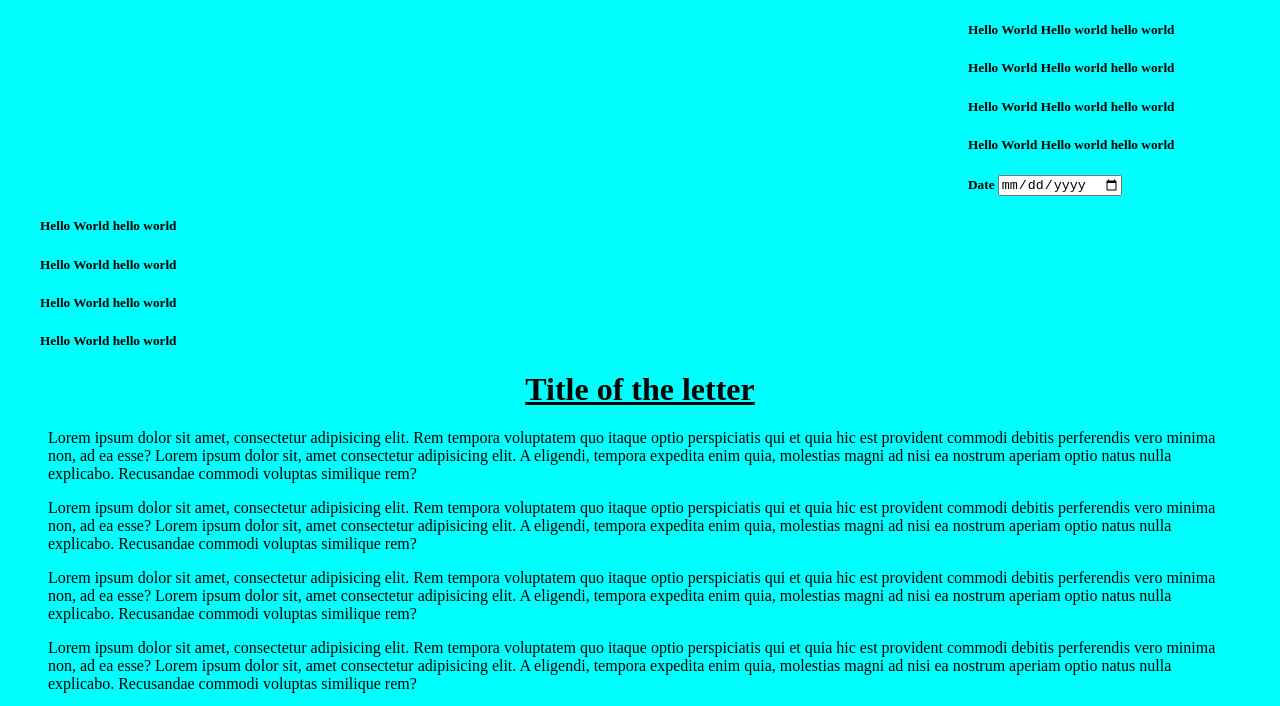
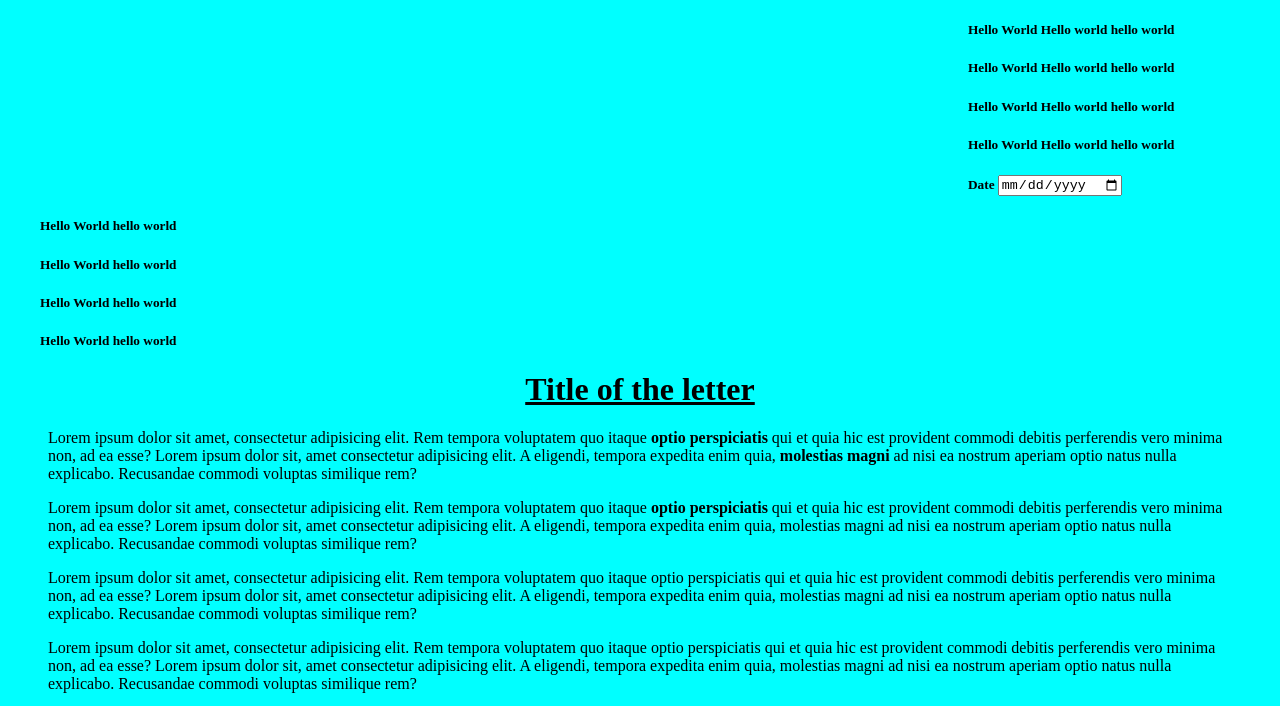
Before and after one commit to bessala27/demo-repo, a plain HTML site: page index.html in a window 1280 px wide. Shown: the top 706 px of the page. Drawn offline with Linux system fonts and the light colour scheme.

Commit message:
PROJET 2

```diff
--- a/index.html
+++ b/index.html
@@ -25,14 +25,14 @@
     <center><h1 style="text-decoration: underline;">Title of the letter</h1></center>
 
     <blockquote>Lorem ipsum dolor sit amet, consectetur adipisicing elit. Rem tempora voluptatem quo itaque
-         optio perspiciatis
+         <STrong>optio perspiciatis</STrong>
          qui et quia hic est provident commodi debitis perferendis vero minima non, ad ea esse?
         Lorem ipsum dolor sit, amet consectetur adipisicing elit. A eligendi, tempora expedita enim quia,
-         molestias magni
+        <STrong> molestias magni </STrong>
         ad nisi ea nostrum aperiam optio natus nulla explicabo. Recusandae commodi voluptas similique rem?</blockquote>
 
         <blockquote>Lorem ipsum dolor sit amet, consectetur adipisicing elit. Rem tempora voluptatem quo itaque
-            optio perspiciatis
+           <STRong>optio perspiciatis</STRong>
             qui et quia hic est provident commodi debitis perferendis vero minima non, ad ea esse?
            Lorem ipsum dolor sit, amet consectetur adipisicing elit. A eligendi, tempora expedita enim quia,
             molestias magni
```
Also changed, not shown: 1 other file.
